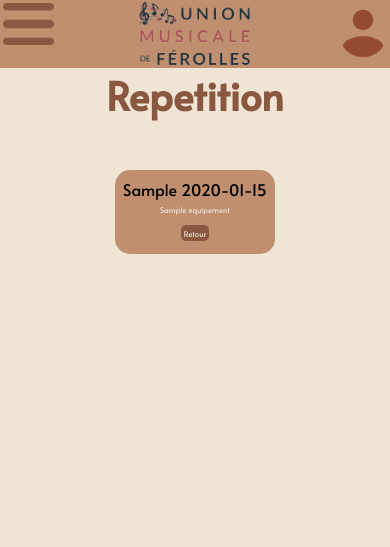
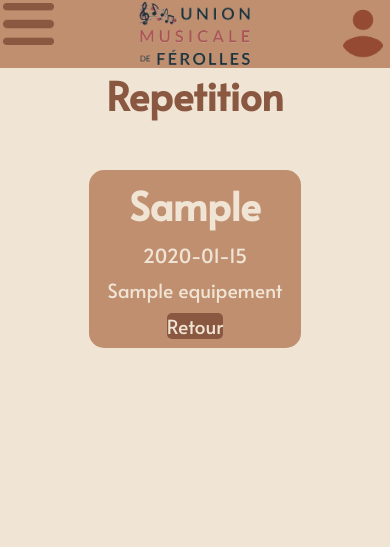
Before and after one commit to SelimHani/SAE-3.05-Sujet4, a Flask app: page /detail-repetition/1 in a window 390 px wide. Shown: the top 547 px of the page. Run offline with Flask 3, Linux system fonts and the light colour scheme; tables that the repository leaves empty hold one stand-in row (values such as "Sample post"); some libraries are stand-ins or nearby versions.

Commit message:
ajout css detail repetition

```diff
--- /dev/null
+++ b/projet/static/detail_repetition.css
@@ -0,0 +1,128 @@
+#formulaire {
+    background-color: #c08f6f;
+    border-radius: 15px;
+    padding: 1vh;
+    margin-right: auto;
+    margin-left: auto;
+    margin-top: 3em;
+  }
+  h1 {
+    color: #8a5741;
+    text-align: center;
+    font-size: 10vw;
+  }
+
+  div {
+    text-align: center;
+  }
+
+  h2{
+    color: #f0e4d4;
+    font-size: 5vw;
+  }
+
+  p {
+    color: #f0e4d4;
+    margin: 0.5em;
+    font-size: 2vw;
+  }
+  .test{
+    background: #f0e4d4;
+    border: none;
+    outline: none;
+    border-radius: 5px;
+    color: #8a5741;
+    text-decoration: none;
+    width: 70%;
+    height: 2em;
+    padding: 0.1em;
+    padding-left: 0.5em;
+    font-size: 2vw;
+  }
+
+  #bouton {
+    text-align: center;
+    margin-top: 0.5em;
+  }
+  button {
+    color: #f0e4d4;
+    background-color: #8a5741;
+    border-radius: 5px;
+    border: none;
+    height: fit-content;
+    width: fit-content;
+    font-size: 2vw;
+
+
+  }
+
+  #sideNavBar{
+    margin: 0;
+    padding: 0;
+  }
+
+  @media screen and (max-width:900px) {
+    #formulaire {
+        background-color: #c08f6f;
+        border-radius: 15px;
+        padding: 1vh;
+        margin-right: auto;
+        margin-left: auto;
+        margin-top: 3em;
+      }
+      h1 {
+        color: #8a5741;
+        text-align: center;
+        font-size: 10vw;
+      }
+
+      div {
+        text-align: center;
+      }
+
+      h2{
+        color: #f0e4d4;
+        font-size: 10vw;
+      }
+
+      p {
+        color: #f0e4d4;
+        margin: 0.5em;
+        font-size: 5vw;
+      }
+      .test{
+        background: #f0e4d4;
+        border: none;
+        outline: none;
+        border-radius: 5px;
+        color: #8a5741;
+        text-decoration: none;
+        width: 70%;
+        height: 2em;
+        padding: 0.1em;
+        padding-left: 0.5em;
+        font-size: 2vw;
+      }
+
+      #bouton {
+        text-align: center;
+        margin-top: 0.5em;
+      }
+      button {
+        color: #f0e4d4;
+        background-color: #8a5741;
+        border-radius: 5px;
+        border: none;
+        height: fit-content;
+        width: fit-content;
+        font-size: 5vw;
+
+
+      }
+
+      #sideNavBar{
+        margin: 0;
+        padding: 0;
+      }
+
+}
--- a/projet/templates/detail_repetition.html
+++ b/projet/templates/detail_repetition.html
@@ -1,10 +1,10 @@
 {% extends 'home.html' %} {% block styles %}
-<link rel="stylesheet" href="{{ url_for('static', filename='login.css')}}" />
+<link rel="stylesheet" href="{{ url_for('static', filename='detail_repetition.css')}}" />
 {% endblock styles %} {% block content %}
 <h1>Repetition</h1>
 <div id="formulaire">
-  {{r.lieu}}
-  {{r.date}}
+  <h2>{{r.lieu}}</h2>
+  <p>{{r.date}}</p>
   {% for e in r.equipements %}
   <p>{{e.nom}}</p>{% endfor %}
   <button onclick="location.href = '{{ url_for('repetitions') }}';">Retour</button>
```
